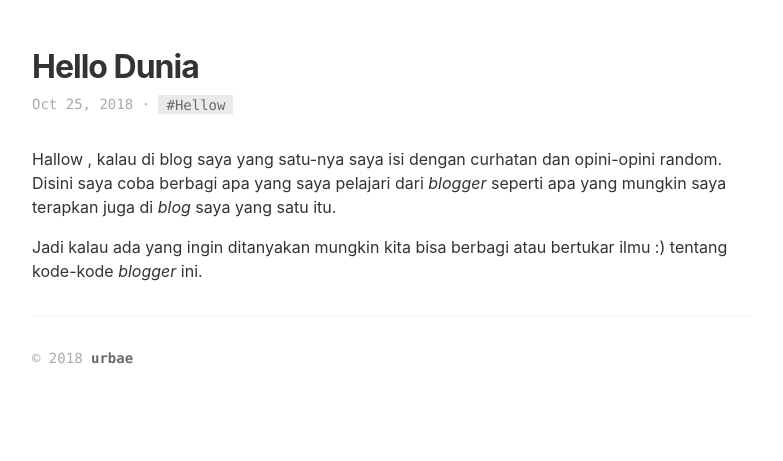
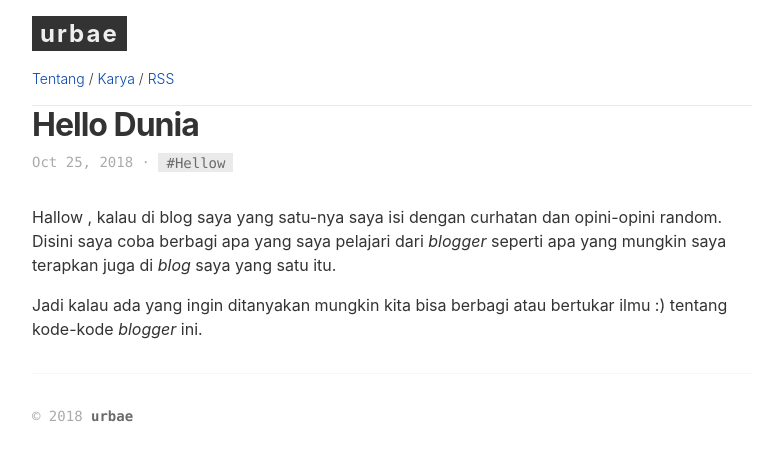
Before and after one commit to urbae/urbae.github.io, a Jekyll site: the page built from _posts/2018-10-25-hello-dunia.md, in a window 1280 px wide. Shown: the top 461 px of the page, without its empty margins (8-791 px from the left). Built offline with Jekyll 4.4.1, drawn with Linux system fonts in a browser that asks for light colours; comment, search, counter and statistics services are not loaded.

Commit message:
layout
test update

```diff
--- a/_layouts/post.html
+++ b/_layouts/post.html
@@ -1,6 +1,10 @@
 ---
 layout: default
 ---
+  <section class="site-header">
+    <h1 class="smallcap"><a class="site-title" href="{{ '/' | prepend: site.baseurl | prepend: site.url }}">{{ site.title }}</a></h1>
+    {% include nav.html %}
+  </section>
 <article class="post" itemscope itemtype="http://schema.org/BlogPosting">
   <header class="post-header">
     <h1 class="post-title" itemprop="name headline">{{ page.title }}</h1>
```
